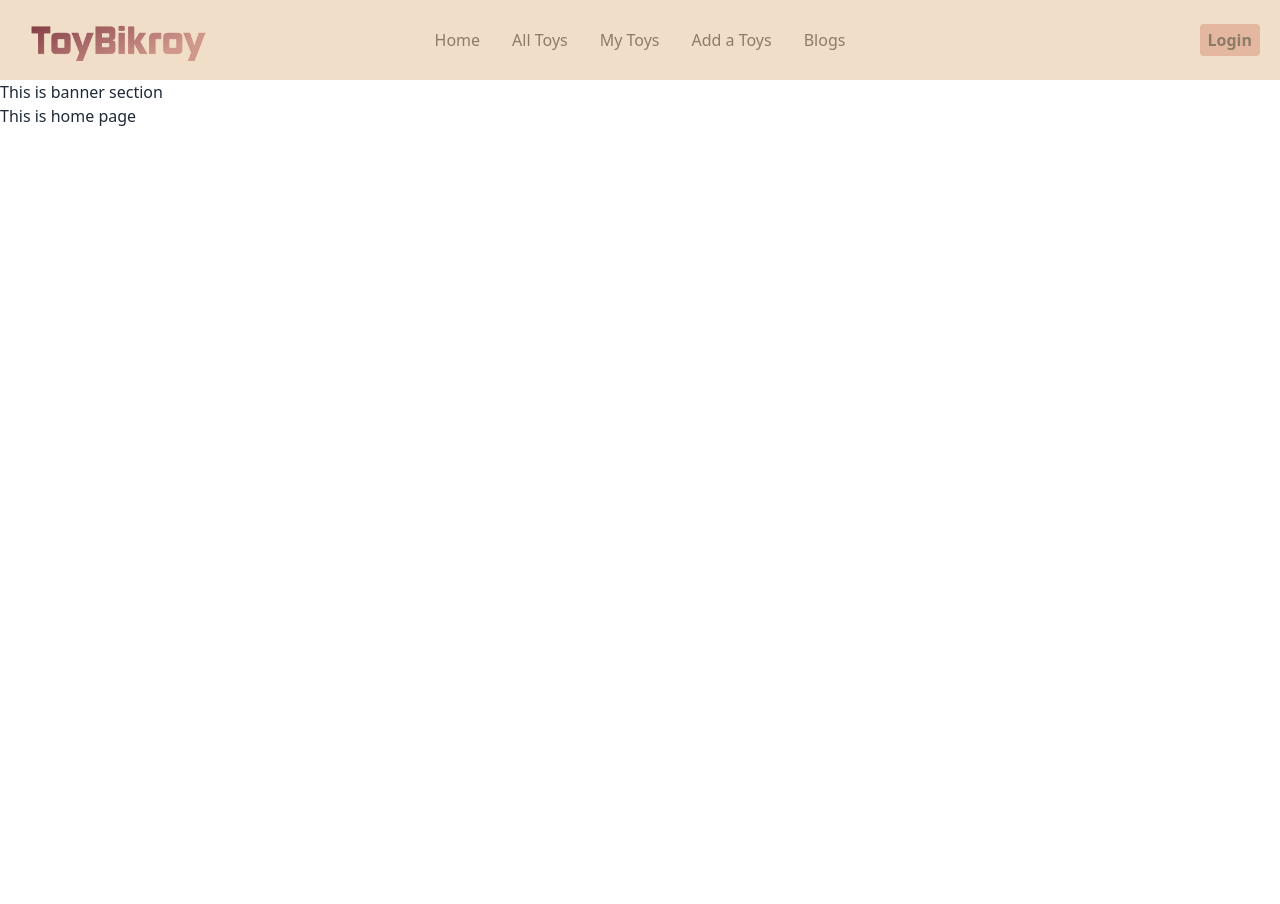
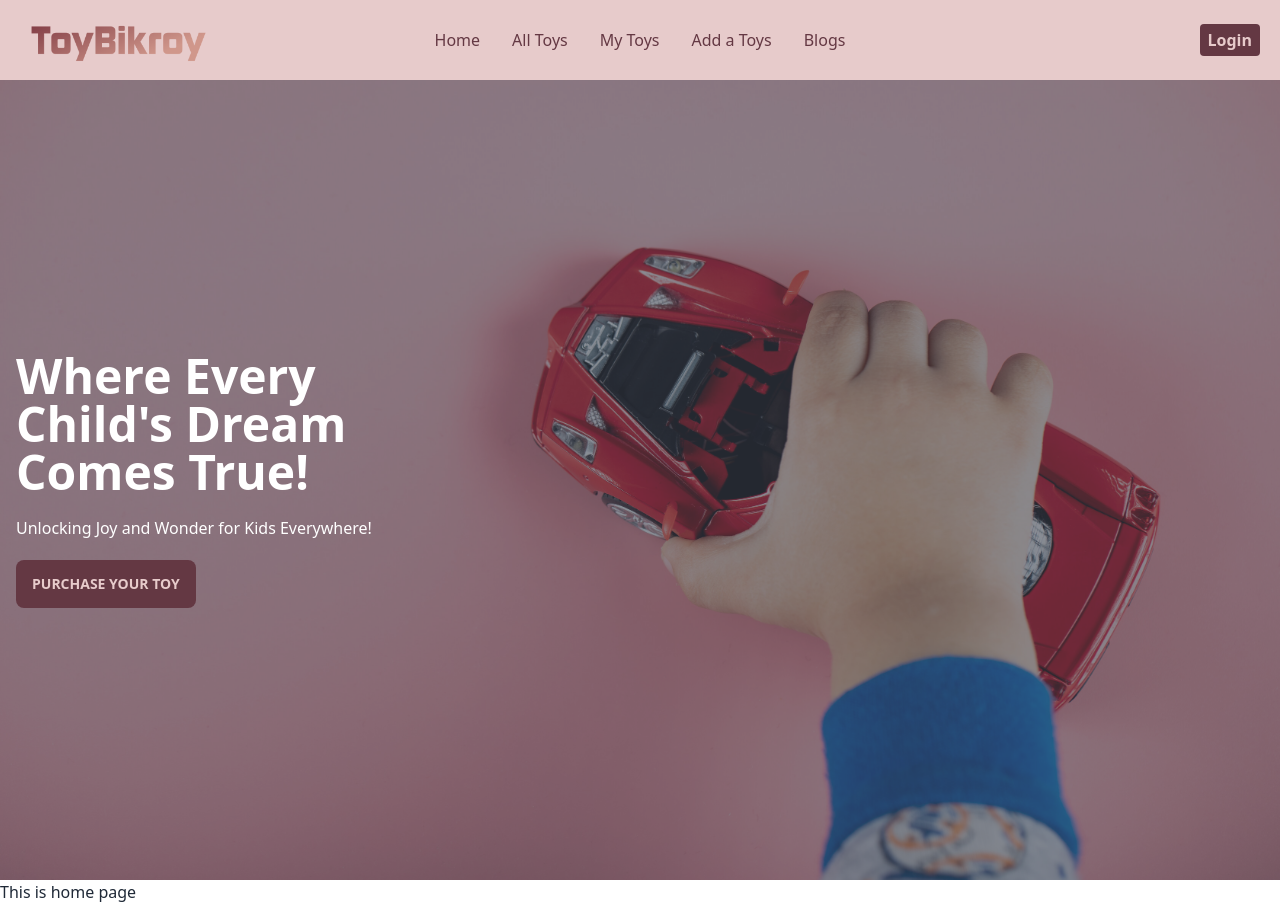
Before and after one commit to mohammadmukhter/toy-bikroy-client, a React (Vite) app: page / in a window 1280 px wide. Before the commit the page ends 800 px from the top, so only its background shows below. Built offline with nearby package versions, Linux system fonts and the light colour scheme.

Commit message:
banner section design done

```diff
--- a/src/Pages/Home/Banner/Banner.jsx
+++ b/src/Pages/Home/Banner/Banner.jsx
@@ -1,7 +1,26 @@
+import banner1 from "../../../assets/banner1.jpg";
 const Banner = () => {
   return (
     <div>
-      <h2>This is banner section</h2>
+      <div
+        className="hero min-h-screen relative"
+        style={{ backgroundImage: `url(${banner1})` }}
+      >
+        <div className="hero-overlay bg-opacity-60"></div>
+        <div className="hero-content text-left text-neutral-content absolute left-0 top-50">
+          <div className="max-w-md">
+            <h1 className="mb-5 text-5xl font-bold">
+              Where Every Child's Dream Comes True!
+            </h1>
+            <p className="mb-5">
+              Unlocking Joy and Wonder for Kids Everywhere!
+            </p>
+            <button className="btn bg-[#643843] text-[#E7CBCB] border-0 hover:bg-[#472D2D] ">
+              Purchase Your Toy
+            </button>
+          </div>
+        </div>
+      </div>
     </div>
   );
 };
--- a/src/Pages/Shared/NavBar/NavBar.jsx
+++ b/src/Pages/Shared/NavBar/NavBar.jsx
@@ -12,8 +12,8 @@ const NavBar = () => {
     </li>
   );
   return (
-    <div>
-      <div className="navbar bg-[#F1DEC9] text-white px-5 sticky top-0 z-50">
+    <>
+      <div className="navbar bg-[#E7CBCB] text-[#643843] px-5 sticky top-0 z-50">
         <div className="navbar-start">
           <div className="dropdown">
             <label tabIndex={0} className="btn btn-ghost lg:hidden">
@@ -34,7 +34,7 @@ const NavBar = () => {
             </label>
             <ul
               tabIndex={0}
-              className="menu menu-compact dropdown-content mt-3 p-2 shadow text-[#8D7B68] bg-gray-900 rounded-box w-52 z-30"
+              className="menu menu-compact dropdown-content mt-3 p-2 shadow text-[#643843] bg-[#EDCDBB] rounded-box w-52 z-30"
             >
               {list}
             </ul>
@@ -44,7 +44,7 @@ const NavBar = () => {
           </Link>
         </div>
         <div className="navbar-center hidden lg:flex">
-          <ul className="menu menu-horizontal text-[#8D7B68] px-1">{list}</ul>
+          <ul className="menu menu-horizontal text-[#643843] px-1">{list}</ul>
         </div>
         <div className="navbar-end">
           {/* <>
@@ -59,20 +59,20 @@ const NavBar = () => {
                 />
               </div>
             </div>
-            <button className="bg-[#E3B7A0] text-[#8D7B68] px-2 py-1 rounded font-bold">
+            <button className="bg-[#E3B7A0] text-[#643843] hover:bg-[#472D2D] px-2 py-1 rounded font-bold">
               Log Out
             </button>
           </> */}
 
           <Link
             to="/login"
-            className="bg-[#E3B7A0] px-2 py-1 rounded text-[#8D7B68] font-bold"
+            className=" px-2 py-1 rounded bg-[#643843] text-[#E7CBCB] hover:bg-[#472D2D] font-bold"
           >
             Login
           </Link>
         </div>
       </div>
-    </div>
+    </>
   );
 };
 
```
Also changed, not shown: src/assets/banner1.jpg (added).
